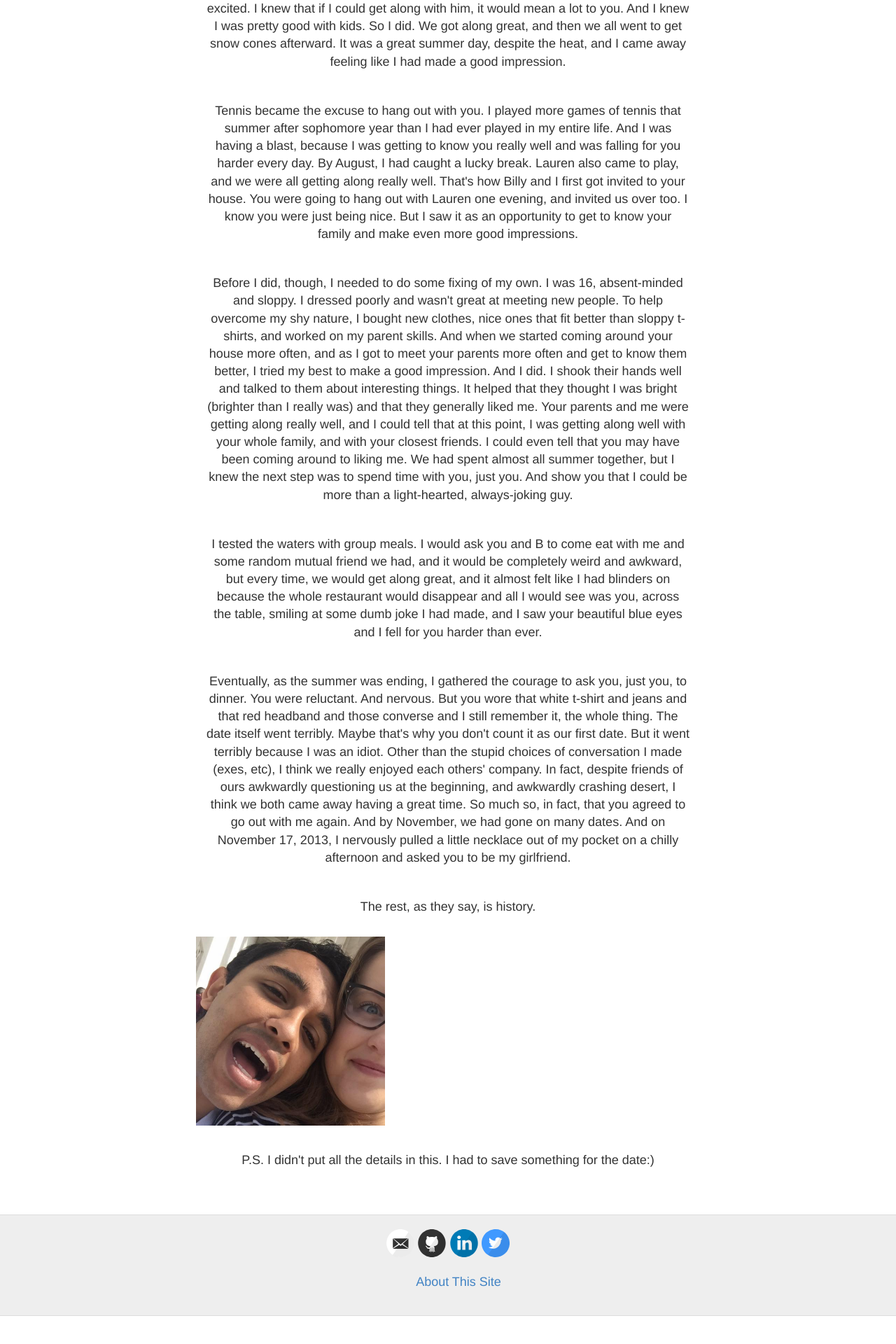
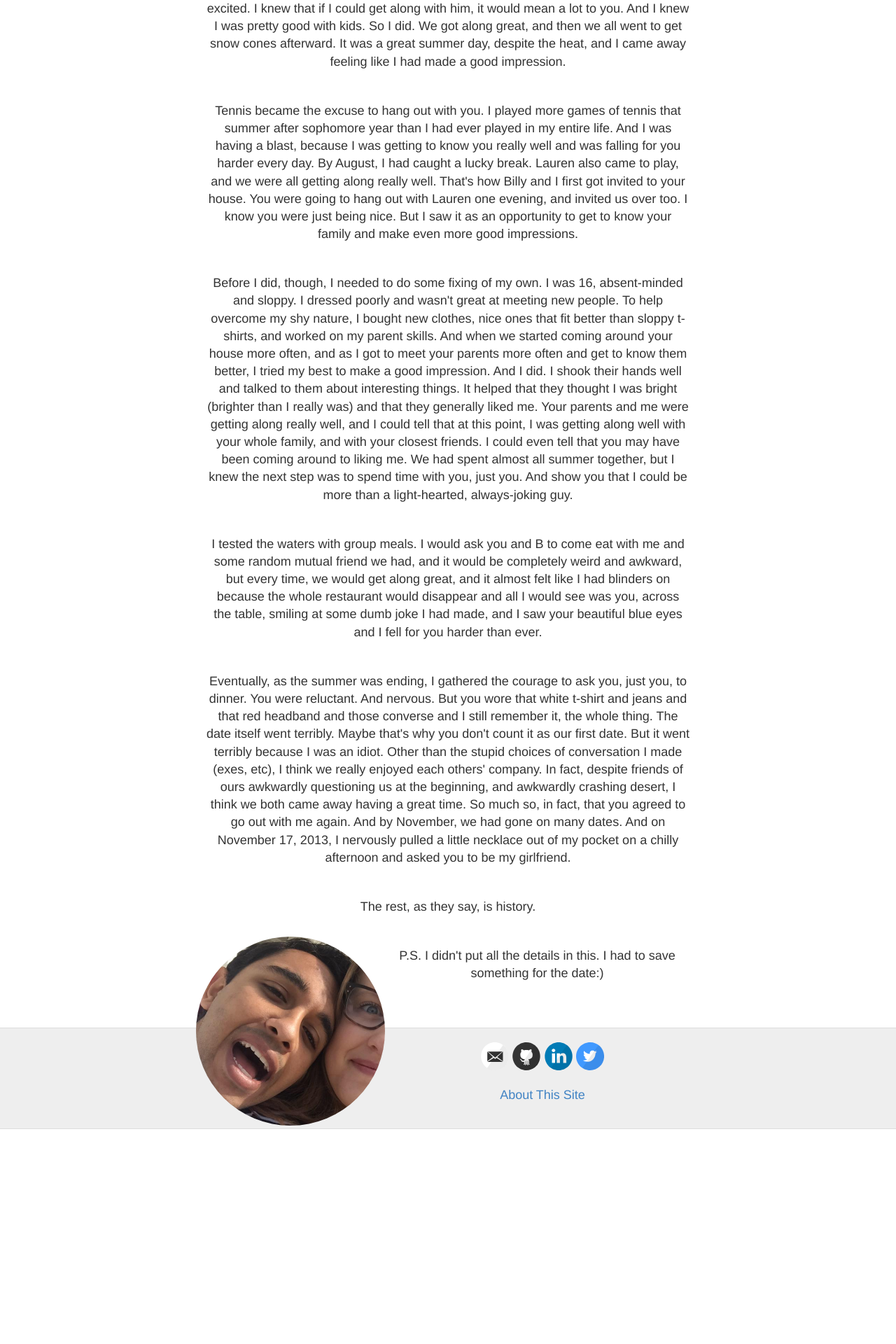
Before and after one commit to abhi-v-sharma/abhi-v-sharma.github.io, a Jekyll site: the page built from fav&avs.html, in a window 1280 px wide. Shown: the part 1665-3585 px from the top of the page at 70% size. Built offline with Jekyll 4.4.1, drawn with Linux system fonts in a browser that asks for light colours; after the commit the page ends 3318 px from its top, so only the background shows below that.

Commit message:
using style instead of align

```diff
--- a/fav&avs.html
+++ b/fav&avs.html
@@ -30,6 +30,6 @@
 
 	<p class="home-text" align="center">The rest, as they say, is history.</p>
 
-	<img src="http://abhi-v-sharma.github.io/images/fav.jpg" width="270" height="270" align="middle">
+	<p style="text-align:center;"><img class="img-circle" src="http://abhi-v-sharma.github.io/images/fav.jpg" width="270" height="270"></p>
 
 	<p class="home-text" align="center">P.S. I didn't put all the details in this. I had to save something for the date:) </p>
```
